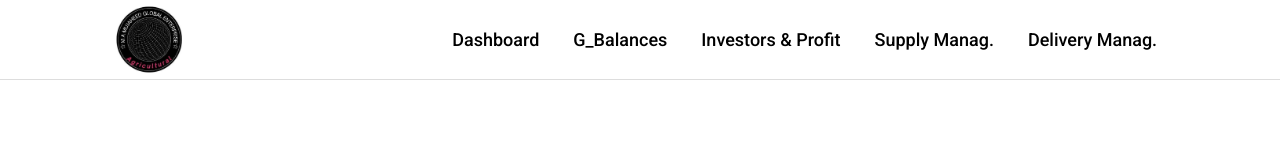
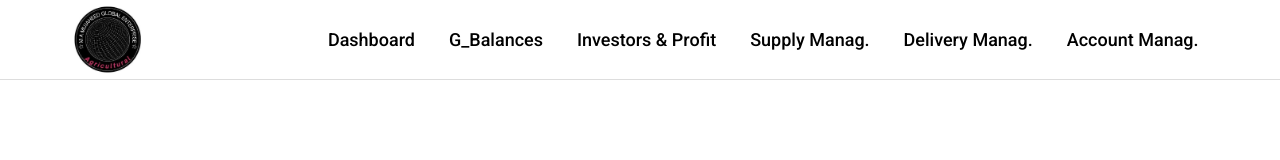
Before and after one commit to realmah06/individual, a plain HTML site: page dashboard.html in a window 1280 px wide. Drawn offline with nearby package versions, Linux system fonts and the light colour scheme; some packages are replaced by stand-ins of ours; a script that the page names is missing; a web font is replaced by a local one.

Commit message:
Update dashboard.html

```diff
--- a/dashboard.html
+++ b/dashboard.html
@@ -57,6 +57,7 @@
            <li><a href="#">Investors & Profit</a></li>
            <li><a href="#">Supply Manag.</a></li>
            <li><a href="#">Delivery Manag.</a></li>
+           <li><a href="#">Account Manag.</a></li>
        </div>
    </div>
 </body>
```
